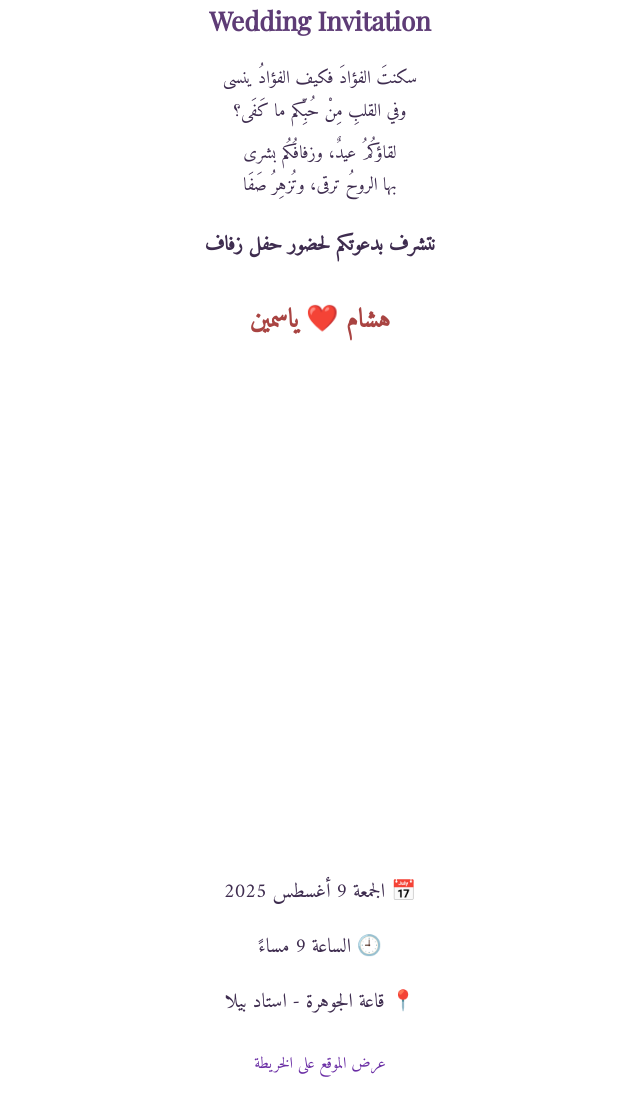
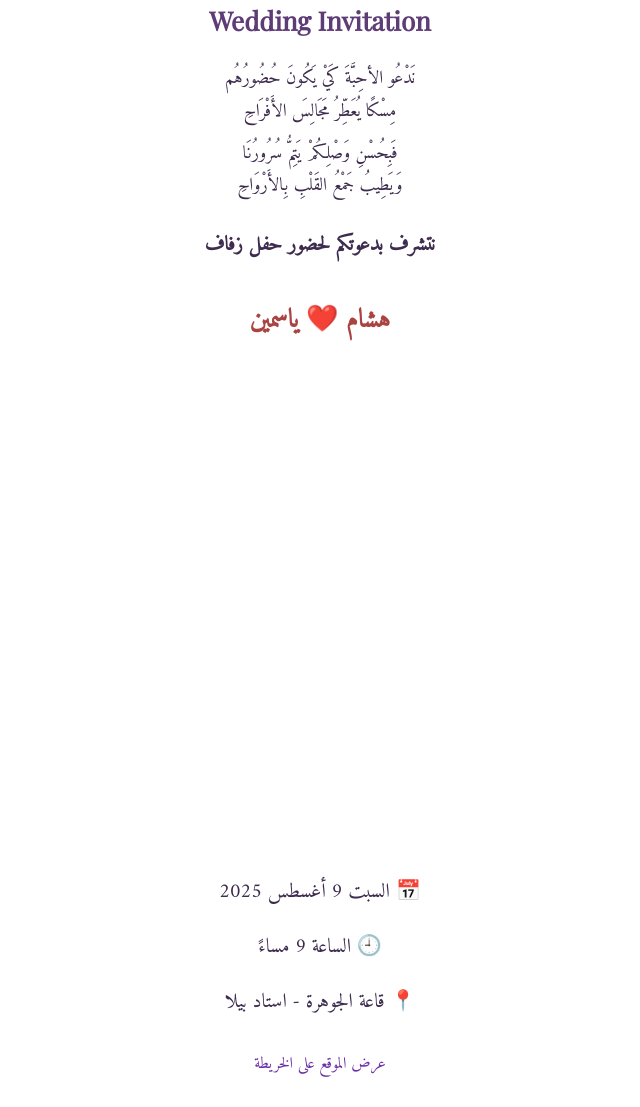
Before and after one commit to khalifa-74/Hisham-Yasmine, a plain HTML site: page index.html in a window 1280 px wide. Shown: the part 269-1376 px from the top of the page, without its empty margins (320-960 px from the left). Drawn offline with nearby package versions, Linux system fonts and the light colour scheme.

Commit message:
Update index.html

```diff
--- a/index.html
+++ b/index.html
@@ -12,21 +12,20 @@
 <body>
   <div class="page">
     <h2 class="eng-title">Wedding Invitation</h2>
-    <p class="poem">سكنتَ الفؤادَ فكيف الفؤادُ ينسى<br>وفي القلبِ مِنْ حُبِّكم ما كَفَى؟</p>
-    <p class="poem">لقاؤكُمُ عيدٌ، وزفافُكُم بشرى<br>بها الروحُ ترقى، وتُزهِرُ صَفَا</p>
+    <p class="poem">نَدْعُو الأحِبَّةَ كَيْ يَكُونَ حُضُورُهُم<br>مِسْكًا يُعَطِّرُ مَجَالِسَ الأَفْرَاحِ</p> <p class="poem">فَبِحُسْنِ وَصْلِكُمْ يَتِمُّ سُرُورُنَا<br>وَيَطِيبُ جَمْعُ القَلْبِ بِالأَرْوَاحِ</p>
     <p class="invite-line">نتشرف بدعوتكم لحضور حفل زفاف</p>
     <h1 class="names">هشام ❤️ ياسمين</h1>
   </div>
 
   <div class="page second">
-    <p class="details">📅 الجمعة 9 أغسطس 2025</p>
+    <p class="details">📅 السبت 9 أغسطس 2025</p>
     <p class="details">🕘 الساعة 9 مساءً</p>
     <p class="details">📍 قاعة الجوهرة - استاد بيلا</p>
     <a class="map-link" href="https://maps.app.goo.gl/d4ebXvEkjNxVuAPm7" target="_blank">عرض الموقع على الخريطة</a>
     <div class="countdown" id="countdown"></div>
 
     <div class="icon-buttons">
-      <a class="icon-btn whatsapp" href="https://wa.me/?text=أدعوك%20لحضور%20حفل%20زفاف%20هشام%20وياسمين%20📩:%20https://khalifa-74.github.io/H-Y/" target="_blank">
+      <a class="icon-btn whatsapp" href="https://wa.me/?text=أدعوك%20لحضور%20حفل%20زفاف%20هشام%20وياسمين%20📩:%20https://khalifa-74.github.io/Hisham-Yasmine/" target="_blank">
         <i class="fab fa-whatsapp"></i>
       </a>
       <a class="icon-btn instagram" href="https://instagram.com/khalifa74_" target="_blank">
```
